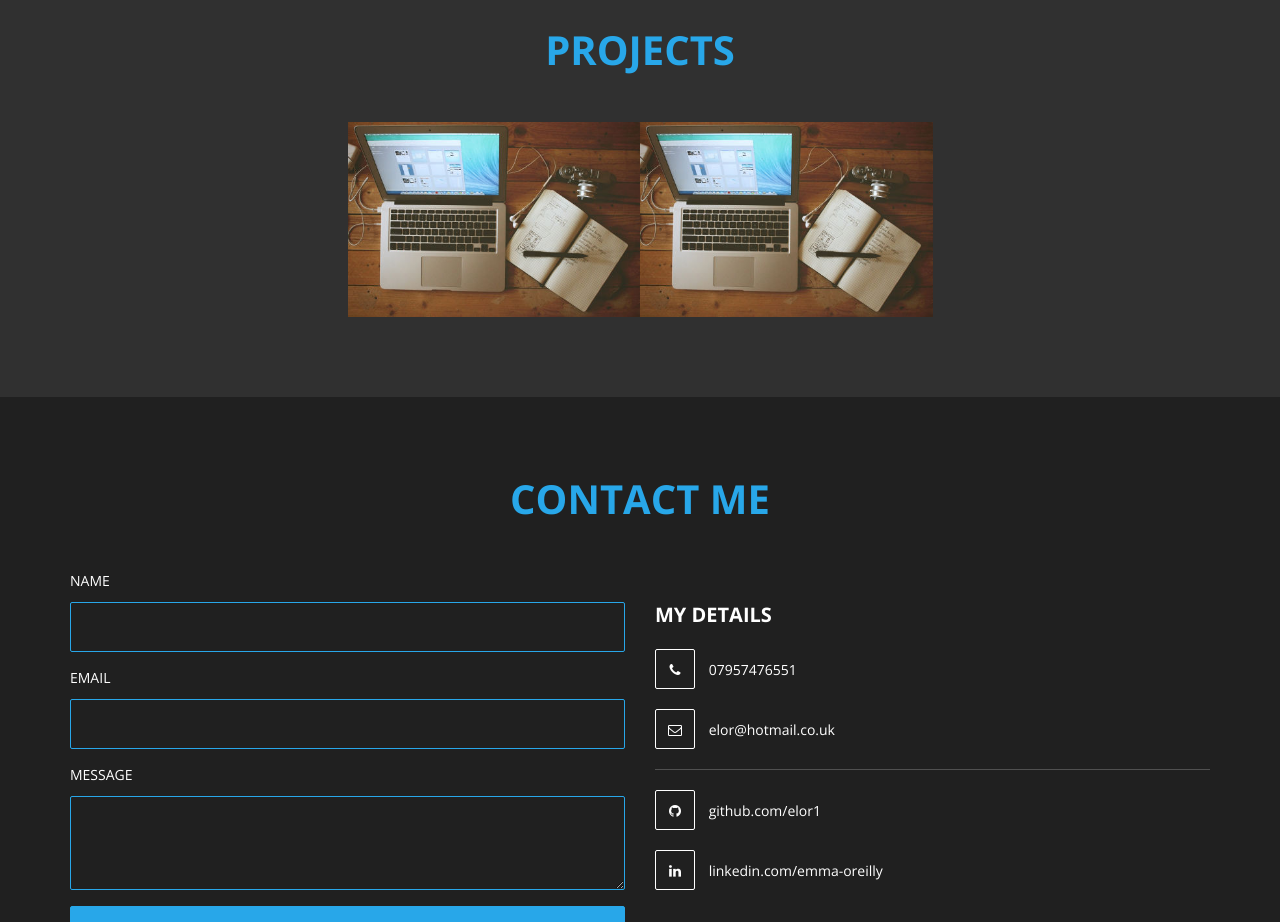
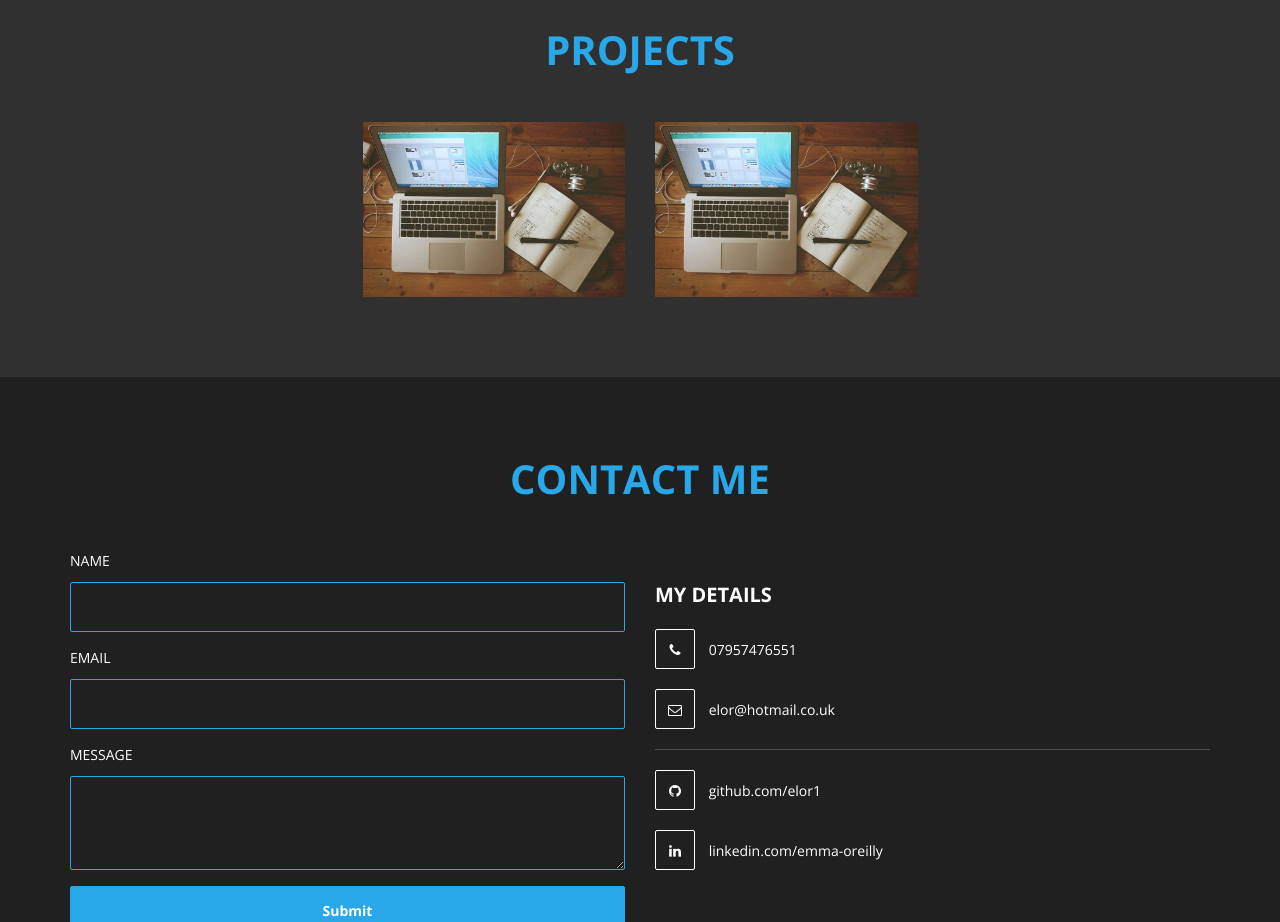
Before and after one commit to elor1/elor1.github.io, a plain HTML site: page index.html in a window 1280 px wide. Shown: the part 1180-2102 px from the top of the page. Drawn offline with nearby package versions, Linux system fonts and the light colour scheme.

Commit message:
Adjusted padding in projects section
May need to be changed when more projects are added

```diff
--- a/css/templatemo-style.css
+++ b/css/templatemo-style.css
@@ -344,7 +344,7 @@ header .social-icon li a
 	}
 #portfolio .col-md-3
 	{
-		padding: 0px;
+		//padding: 0px;
 	}
 	.portfolio-thumb,
 	.portfolio-overlay {
```
